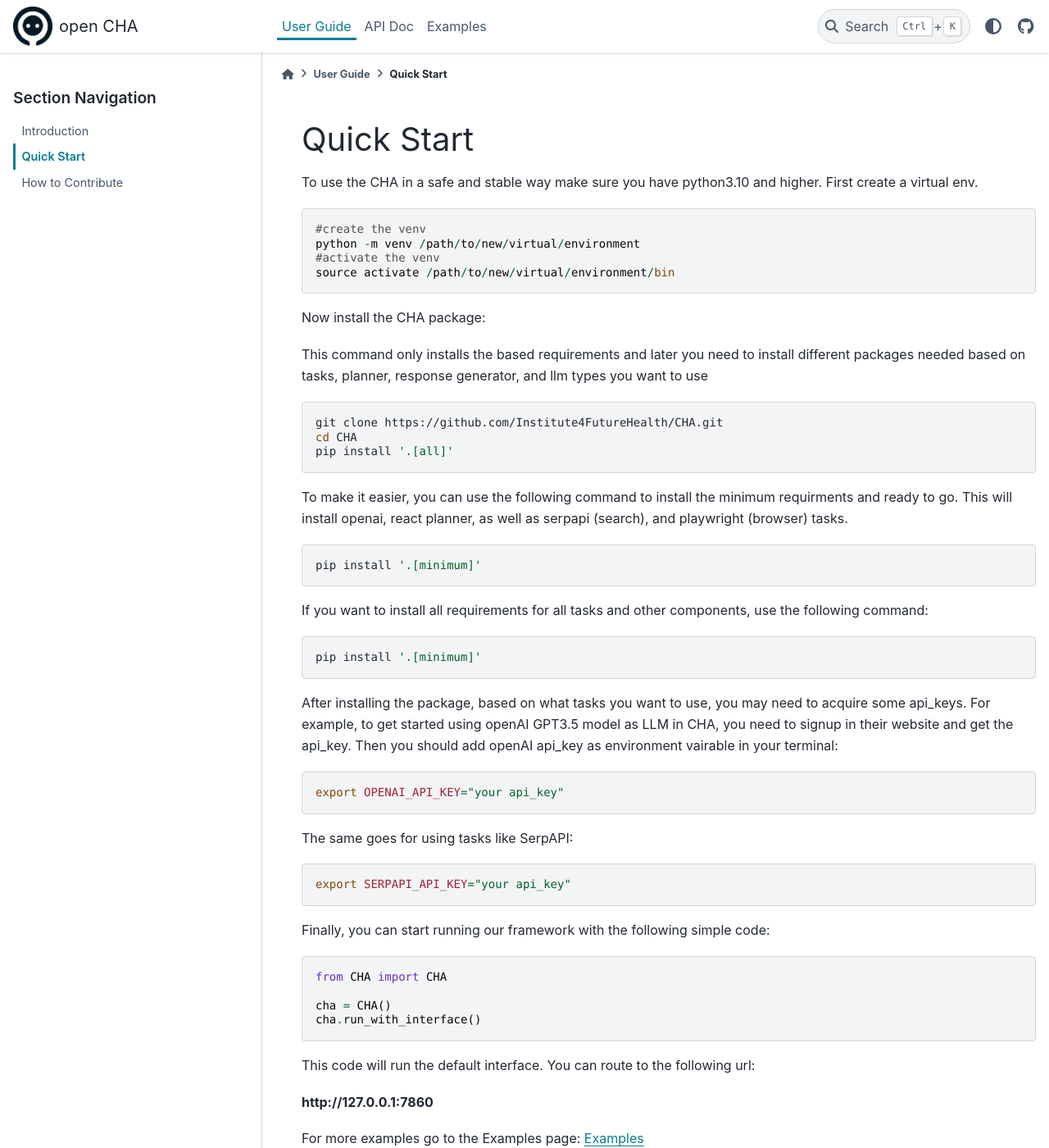
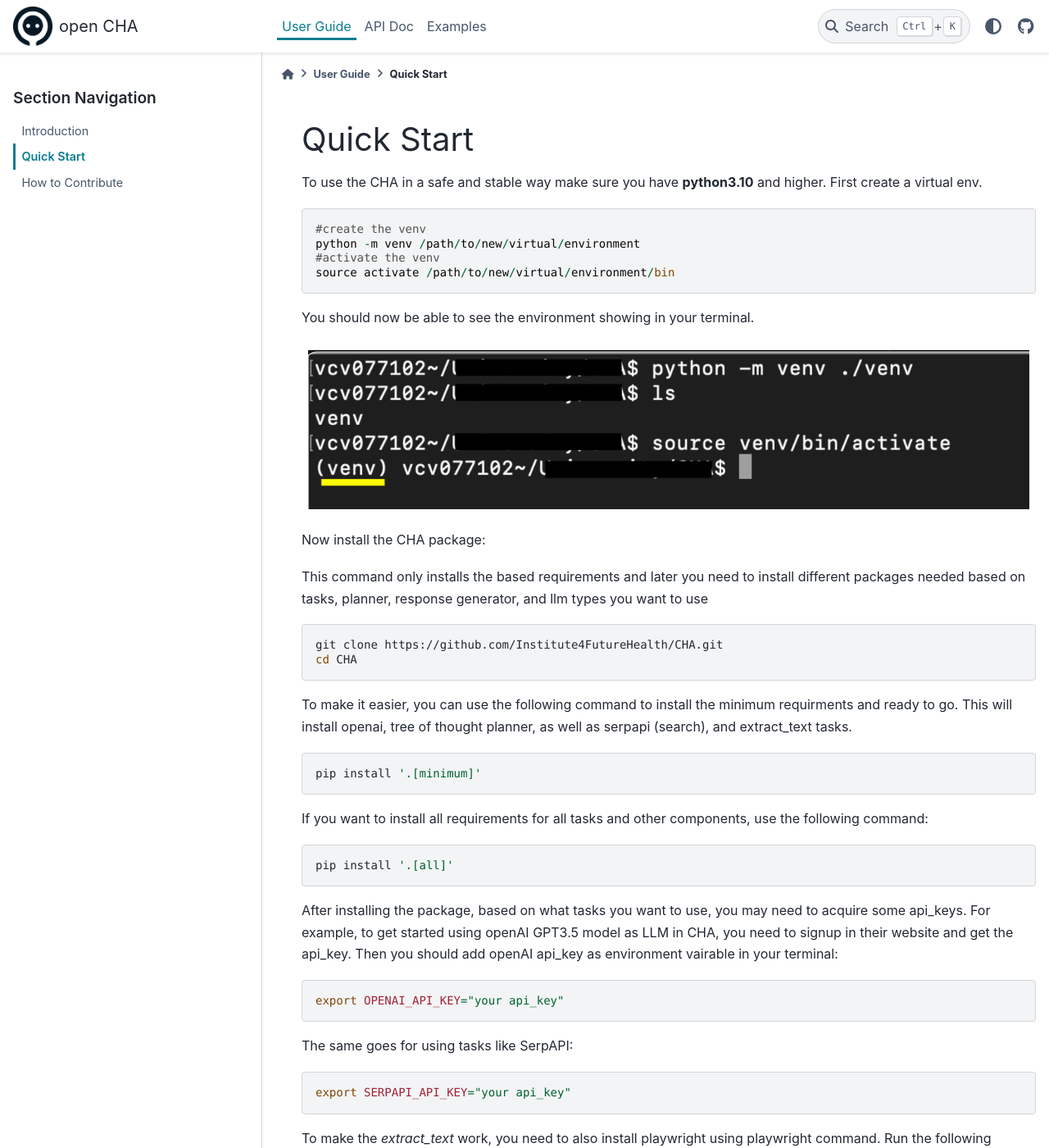
Before and after one commit to Institute4FutureHealth/CHA, a Sphinx documentation site: the page built from docs/source/user_guide/quick_start.rst, in a window 1280 px wide and 1400 px high. Shown: the whole window at 82% size. Built offline with Sphinx 7.4.7 and the PyData theme 0.15.4, drawn with Linux system fonts in a browser that asks for light colours; some of the changed text lies outside the part shown.

Commit message:
improved setup documents

```diff
--- /dev/null
+++ b/docs/source/api/tasks/extract_text.rst
@@ -0,0 +1,4 @@
+Extract Text
+============
+
+.. autoclass:: tasks.extract_text.ExtractText
--- a/docs/source/api/tasks/index.rst
+++ b/docs/source/api/tasks/index.rst
@@ -28,5 +28,4 @@
    ask_user
    google_translator
    serpapi
-   read_from_datapipe
-   playwright/index
+   extract_text
--- a/docs/source/api/tasks/playwright/base.rst
+++ /dev/null
@@ -1,4 +0,0 @@
-Playwright
-==========
-
-.. autoclass:: tasks.playwright.base.BaseBrowser
--- a/docs/source/api/tasks/playwright/click.rst
+++ /dev/null
@@ -1,4 +0,0 @@
-Click
-=====
-
-.. autoclass:: tasks.playwright.click.Click
--- a/docs/source/api/tasks/playwright/current_page.rst
+++ /dev/null
@@ -1,4 +0,0 @@
-Current page
-============
-
-.. autoclass:: tasks.playwright.current_page.CurrentWebPage
--- a/docs/source/api/tasks/playwright/extract_hyperlinks.rst
+++ /dev/null
@@ -1,4 +0,0 @@
-Extract Hyperlinks
-==================
-
-.. autoclass:: tasks.playwright.extract_hyperlinks.ExtractHyperlinks
--- a/docs/source/api/tasks/playwright/extract_text.rst
+++ /dev/null
@@ -1,4 +0,0 @@
-Extract Text
-============
-
-.. autoclass:: tasks.playwright.extract_text.ExtractText
--- a/docs/source/api/tasks/playwright/get_elements.rst
+++ /dev/null
@@ -1,4 +0,0 @@
-Get Elements
-============
-
-.. autoclass:: tasks.playwright.get_elements.GetElements
--- a/docs/source/api/tasks/playwright/navigate.rst
+++ /dev/null
@@ -1,4 +0,0 @@
-Navigate
-========
-
-.. autoclass:: tasks.playwright.navigate.Navigate
--- a/docs/source/api/tasks/playwright/navigate_back.rst
+++ /dev/null
@@ -1,4 +0,0 @@
-Navigate back
-=============
-
-.. autoclass:: tasks.playwright.navigate_back.NavigateBack
--- a/docs/source/api/tasks/read_from_datapipe.rst
+++ /dev/null
@@ -1,4 +0,0 @@
-Read Data Pipe
-===============
-
-.. autoclass:: tasks.read_from_datapipe.ReadDataPipe
--- a/docs/source/user_guide/quick_start.rst
+++ b/docs/source/user_guide/quick_start.rst
@@ -3,7 +3,7 @@
 Quick Start
 ============
 
-To use the CHA in a safe and stable way make sure you have python3.10 and higher. First create a virtual env.
+To use the CHA in a safe and stable way make sure you have **python3.10** and higher. First create a virtual env.
 
 .. code-block:: python
 
@@ -11,6 +11,12 @@
   python -m venv /path/to/new/virtual/environment
   #activate the venv
   source activate /path/to/new/virtual/environment/bin
+
+You should now be able to see the environment showing in your terminal.
+
+.. figure:: ../../figs/venv.png
+    :alt: Alt Text
+    :align: center
 
 Now install the CHA package:
 
@@ -20,10 +26,9 @@
 
   git clone https://github.com/Institute4FutureHealth/CHA.git
   cd CHA
-  pip install '.[all]'
 
 To make it easier, you can use the following command to install the minimum requirments and ready to go. This will \
-install openai, react planner, as well as serpapi (search), and playwright (browser) tasks.
+install openai, tree of thought planner, as well as serpapi (search), and extract_text tasks.
 
 .. code-block:: bash
 
@@ -33,7 +38,7 @@
 
 .. code-block:: bash
 
-  pip install '.[minimum]'
+  pip install '.[all]'
 
 After installing the package, based on what tasks you want to use, you may need to acquire some api_keys. For example, to get started using openAI GPT3.5 model as LLM in CHA, you need to signup
 in their website and get the api_key. Then you should add openAI api_key as environment vairable in your terminal:
@@ -48,6 +53,12 @@
 
   export SERPAPI_API_KEY="your api_key"
 
+To make the `extract_text` work, you need to also install playwright using playwright command. Run the following command in your terminal:
+
+.. code-block:: bash
+
+  playwright install
+
 Finally, you can start running our framework with the following simple code:
 
 .. code-block:: python
@@ -61,8 +72,37 @@
 
 **http://127.0.0.1:7860**
 
+The openCHA back-end starts running
+
+.. figure:: ../../figs/Interface.png
+    :alt: Interface
+    :align: center
+
+
+To start interacting with openCHA and make sure everything is working correctly, from the **Tasks List** selece `google_search` and `extract_text`. Then, in the Question box ask your questions like `How to improve my sleep`.
+
+.. figure:: ../../figs/select_task.png
+    :alt: Select Task
+    :align: center
+
+.. figure:: ../../figs/ask_question.png
+    :alt: Ask Question
+    :align: center
+
+When the answer is ready, the answer will be shown in the chatbot box:
+
+.. figure:: ../../figs/answer_question.png
+    :alt: Answer Question
+    :align: center
+
+For debugging matters, your can check the terminal logs which logs all the process happening in the terminal. Each component log has different colors. For example, the tasks' execution logs are **purple**.
+
+.. figure:: ../../figs/logs.png
+    :alt: Logs
+    :align: center
+
 For more examples go to the Examples page: :ref:`examples`
 
-.. figure:: ../../figs/Interface.png
-    :alt: Alt Text
-    :align: center
+Checkout our youtube video to see the setup in action:
+
+.. youtube:: hx6F-P8Q-O0
```
Also changed, not shown: docs/source/api/tasks/playwright/index.rst (deleted, +0 -18 lines), docs/source/api/tasks/playwright/utils.rst (deleted, +0 -19 lines), .pre-commit-config.yaml, docs/figs/answer_question.png (added), docs/figs/ask_question.png (added), docs/figs/logs.png (added), docs/figs/select_task.png (added), docs/figs/venv.png (added).
